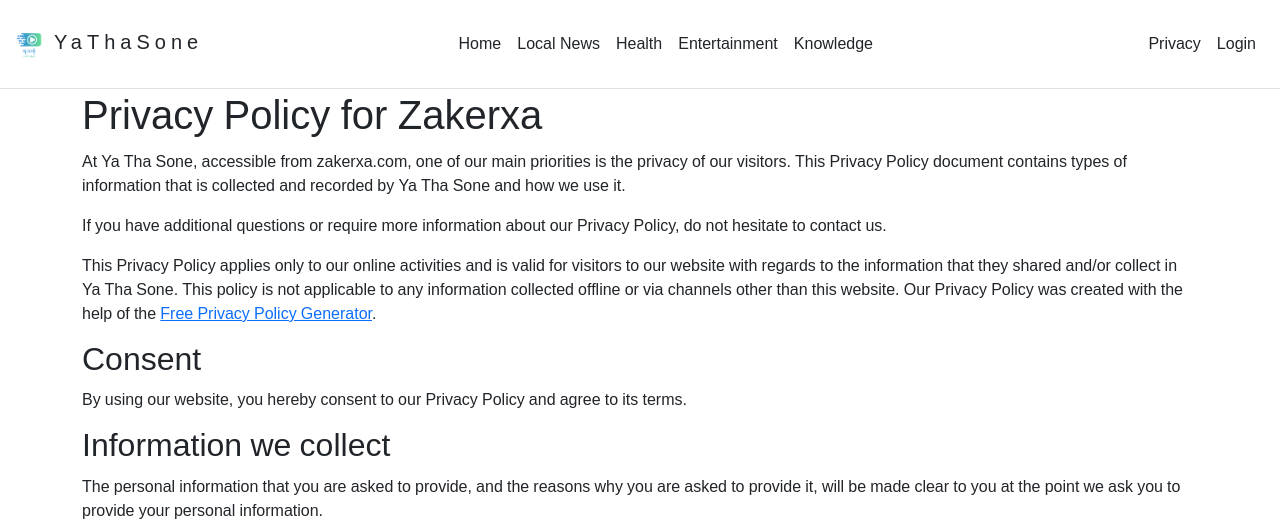
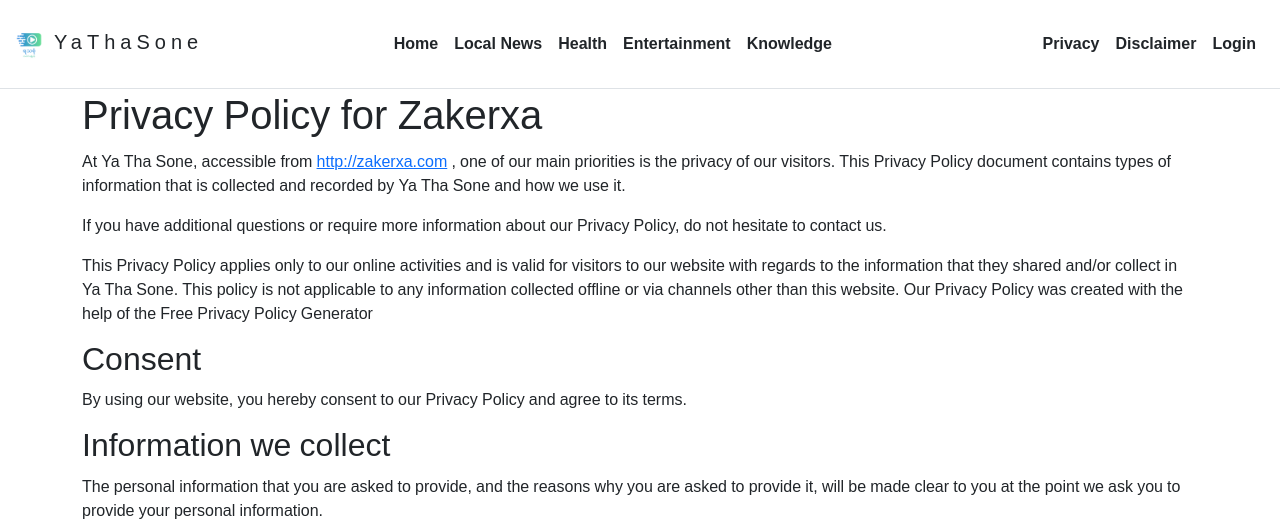
Before and after one commit to Zakerxa/PHP-Blog, a PHP site: page /privacy.php in a window 1280 px wide. Shown: the top 529 px of the page. Run offline with PHP 8.4, Linux system fonts and the light colour scheme; data comes from the database, SQL or seed files in the repository; some libraries are stand-ins or nearby versions; some web fonts are replaced.

Commit message:
updated footer

```diff
--- a/footer.php
+++ b/footer.php
@@ -3,10 +3,11 @@
         <div class="row pt-3 pb-5">
             <div class="col-12 col-lg-4 text-center text-light">
                 <img src="images/<?= $site['logo'] ?>" alt="" class="w-25 mb-3" style="border-radius: 100%;">
-                <h3><?= $site['sitename'] ?> Media</h3>
+                <h3>ABOUT US</h3>
                 <p class="text-light text-start" style="letter-spacing: 1px;">
                     <?= $site['sitename'] ?> is one of the biggest media site in Myanmar.
                     <?= $site['sitename'] ?> Media Group was established on March, 2019.
+                    <?= $site['sitename'] ?> Media is a site that provides real-times about what's happening in Myanmar.
                 </p>
             </div>
             <div class="col-12 col-lg-4">
@@ -23,10 +24,11 @@
                         </li>
                     <?php } ?>
                     <li class="border-bottom fw-bold pb-1 pt-2"><a style="text-decoration: none;" href="privacy.php" class="text-light">Privacy</a></li>
+                    <li class="border-bottom fw-bold pb-1 pt-2"><a style="text-decoration: none;" href="disclaimer.php" class="text-light">Disclaimer</a></li>
                 </ul>
             </div>
             <div class="col-12 col-lg-4">
-                <h4 class="fw-bold pl-3 pb-2 pt-4 text-light">Information </h4>
+                <h4 class="fw-bold pl-3 pb-2 pt-4 text-light">Contact </h4>
                 <ul class=" p-0" style="list-style: none;">
                     <li class="border-left pl-3 pb-1 pt-2"><i class="fa fa-phone text-warning"></i><a  style="text-decoration: none;" href="tel:+959777637858" class="text-light fw-bold pb-1"> PHONE : +959789770588</a></li>
                     <li class="border-left pl-3 pb-1 pt-2"><i class="fas fa-envelope-open text-warning  "></i> <a  style="text-decoration: none;"href="#" class="text-light fw-bold pb-1"> EMAIL : zakerxa@gmail.com</a></li>
--- a/nav.php
+++ b/nav.php
@@ -27,7 +27,7 @@ $category = $catstmt->fetchAll();
 
 <script async defer crossorigin="anonymous" src="https://connect.facebook.net/en_US/sdk.js"></script>
 
-<nav class="navbar navbar-expand-lg border-bottom position-fixed w-100" style="font-family: sans-serif;background:#fff;z-index:9999">
+<nav class="navbar navbar-expand-lg border-bottom position-fixed w-100 fw-bold" style="font-family: sans-serif;background:#fff;z-index:9999">
   <div class="pl-0 mt-2">
     <h5 class="text-dark text-monospace p-1" style="letter-spacing: 5px;">
       <img src="./images/<?= $site['logo'] ?>" class="pr-1" width="50px" alt="logo" style="border-radius: 50px;"><?= $site['sitename'] ?>
@@ -55,6 +55,10 @@ $category = $catstmt->fetchAll();
           <a class="nav-link text-dark" href="privacy.php"> Privacy</a>
         </li>
 
+        <li class="nav-item">
+          <a class="nav-link text-dark" href="disclaimer.php"> Disclaimer</a>
+        </li>
+
       <?php if (isset($_COOKIE['id'])) {  ?>
         <li class="nav-item">
           <a class="nav-link text-dark" href="logout.php"> Logout</a>
--- a/privacy.php
+++ b/privacy.php
@@ -20,7 +20,7 @@
             <div class="col pt-5">
                 <h1>Privacy Policy for Zakerxa</h1>
 
-                <p>At Ya Tha Sone, accessible from zakerxa.com, one of our main priorities is the privacy of our
+                <p>At Ya Tha Sone, accessible from <a href="http://zakerxa.com">http://zakerxa.com</a> , one of our main priorities is the privacy of our
                     visitors. This Privacy Policy document contains types of information that is collected and recorded
                     by Ya Tha Sone and how we use it.</p>
 
@@ -30,8 +30,8 @@
                 <p>This Privacy Policy applies only to our online activities and is valid for visitors to our website
                     with regards to the information that they shared and/or collect in Ya Tha Sone. This policy is not
                     applicable to any information collected offline or via channels other than this website. Our Privacy
-                    Policy was created with the help of the <a href="https://www.privacypolicygenerator.info">Free
-                        Privacy Policy Generator</a>.</p>
+                    Policy was created with the help of the Free
+                        Privacy Policy Generator</p>
 
                 <h2>Consent</h2>
 
```
